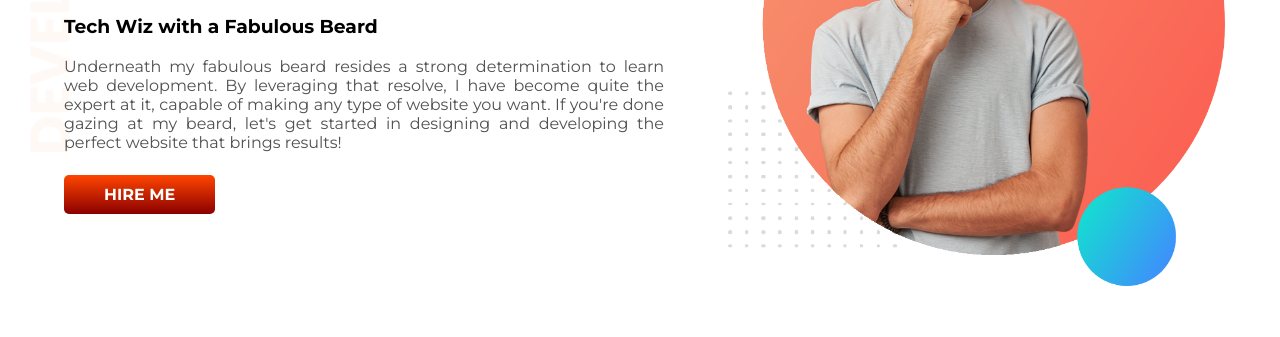
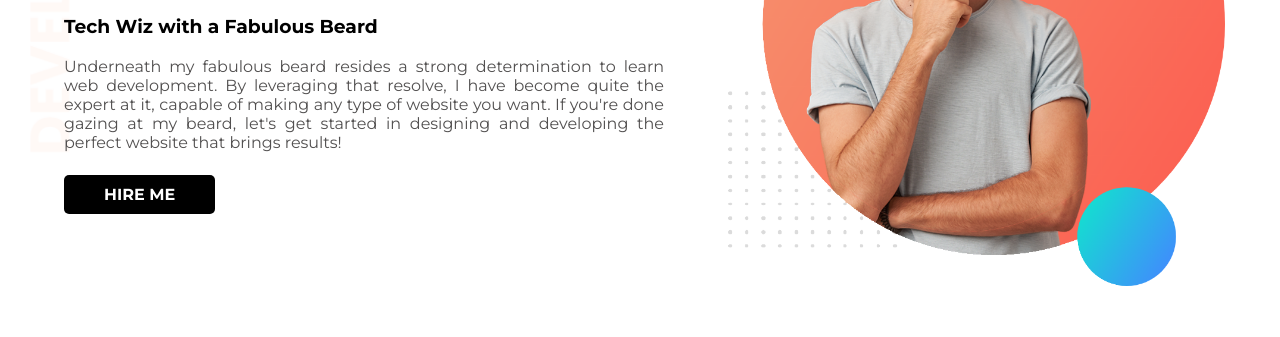
Before and after one commit to ArifeenH/Simple-Portfolio, a plain HTML site: page index.html in a window 1280 px wide. Shown: the part 207-544 px from the top of the page. Drawn offline with Linux system fonts and the light colour scheme.

Commit message:
Added Hover

```diff
--- a/style.css
+++ b/style.css
@@ -37,12 +37,16 @@ p {
 .link-button {
   display: inline-block;
   text-decoration: none;
-  background-image: linear-gradient(orangered, darkred);
+  background: black;
   padding: 10px 40px;
   border-radius: 5px;
   color: white;
   font-weight: 700;
   margin-top: 7px;
+  transition: 0.5s;
+}
+.link-button:hover {
+  background: red;
 }
 
 .top-banner {
```
